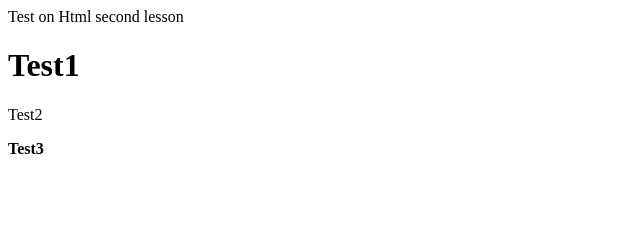
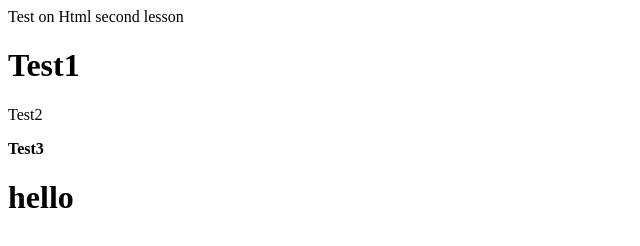
Before and after one commit to CristianICP/Bath-Spa-Cristian, a plain HTML site: page testhtml.html in a window 1280 px wide. Shown: the whole page, without its empty margins (0-640 px from the left). Drawn offline with Linux system fonts and the light colour scheme.

Commit message:
Update testhtml.html

```diff
--- a/testhtml.html
+++ b/testhtml.html
@@ -9,5 +9,6 @@
         <h1>Test1</h1>
         <p>Test2</p>
         <b>Test3</b>
+        <h1><span>hello</span></h1>
     </body>
 </html>
```
